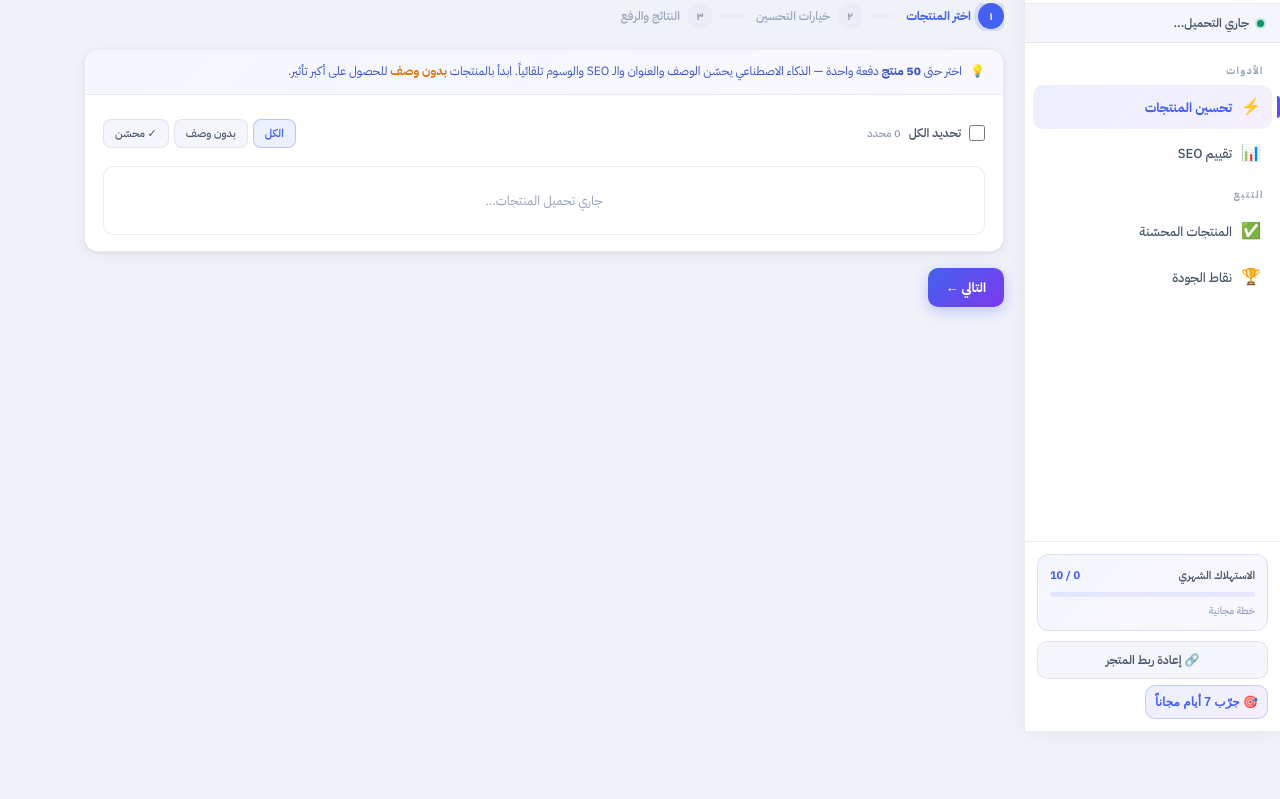
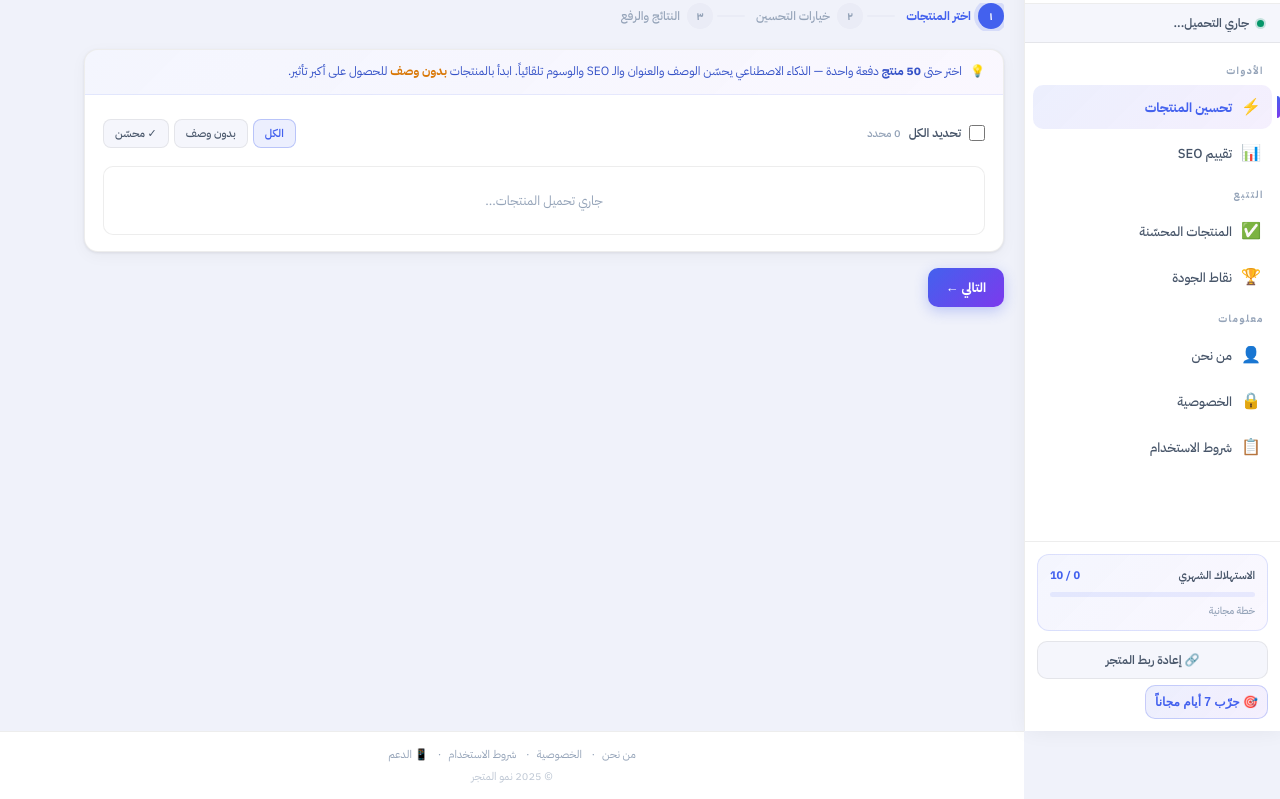
Before and after one commit to M-mop/nmo-almatjar, a website: page public/index.html in a window 1280 px wide. Shown: the part 69-868 px from the top of the page. Before the commit the page ends 800 px from the top, so only its background shows below. Drawn offline with Linux system fonts and the light colour scheme.

Commit message:
Update index.html

```diff
--- a/public/index.html
+++ b/public/index.html
@@ -293,6 +293,10 @@ input:focus,textarea:focus,select:focus{border-color:var(--ac);background:#fff;b
     <div class="nav-sec">التتبع</div>
     <div class="nit" onclick="gp('history')" id="nav-history"><span class="ni">✅</span> المنتجات المحسّنة</div>
     <div class="nit" onclick="gp('quality')" id="nav-quality"><span class="ni">🏆</span> نقاط الجودة</div>
+    <div class="nav-sec">معلومات</div>
+    <div class="nit" onclick="window.open('/about.html','_blank')"><span class="ni">👤</span> من نحن</div>
+    <div class="nit" onclick="window.open('/privacy.html','_blank')"><span class="ni">🔒</span> الخصوصية</div>
+    <div class="nit" onclick="window.open('/terms.html','_blank')"><span class="ni">📋</span> شروط الاستخدام</div>
   </div>
   <div class="sb-foot">
     <div class="usage-box">
@@ -1022,5 +1026,14 @@ function toast(msg,type){
 }
 document.addEventListener('DOMContentLoaded',init);
 </script>
+
+<!-- FOOTER -->
+<div style="text-align:center;padding:14px 20px;border-top:1px solid var(--b1);font-size:11px;color:var(--t3);background:var(--s1);margin-right:var(--sb)">
+  <a href="/about.html" style="color:var(--t3);text-decoration:none;margin:0 7px">من نحن</a>·
+  <a href="/privacy.html" style="color:var(--t3);text-decoration:none;margin:0 7px">الخصوصية</a>·
+  <a href="/terms.html" style="color:var(--t3);text-decoration:none;margin:0 7px">شروط الاستخدام</a>·
+  <a href="https://wa.me/905340355912" target="_blank" style="color:var(--t3);text-decoration:none;margin:0 7px">📱 الدعم</a>
+  <div style="margin-top:5px;opacity:.6">© 2025 نمو المتجر</div>
+</div>
 </body>
 </html>
```
